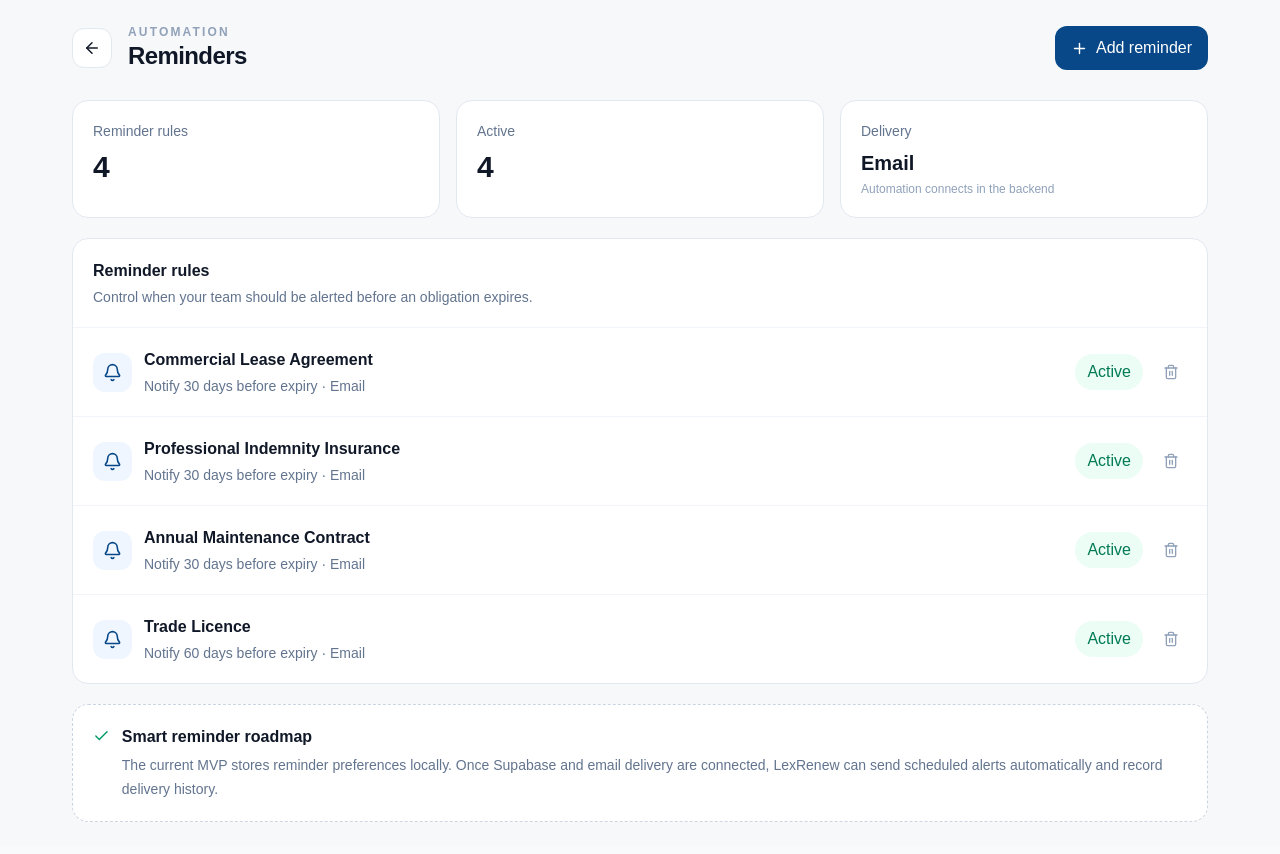
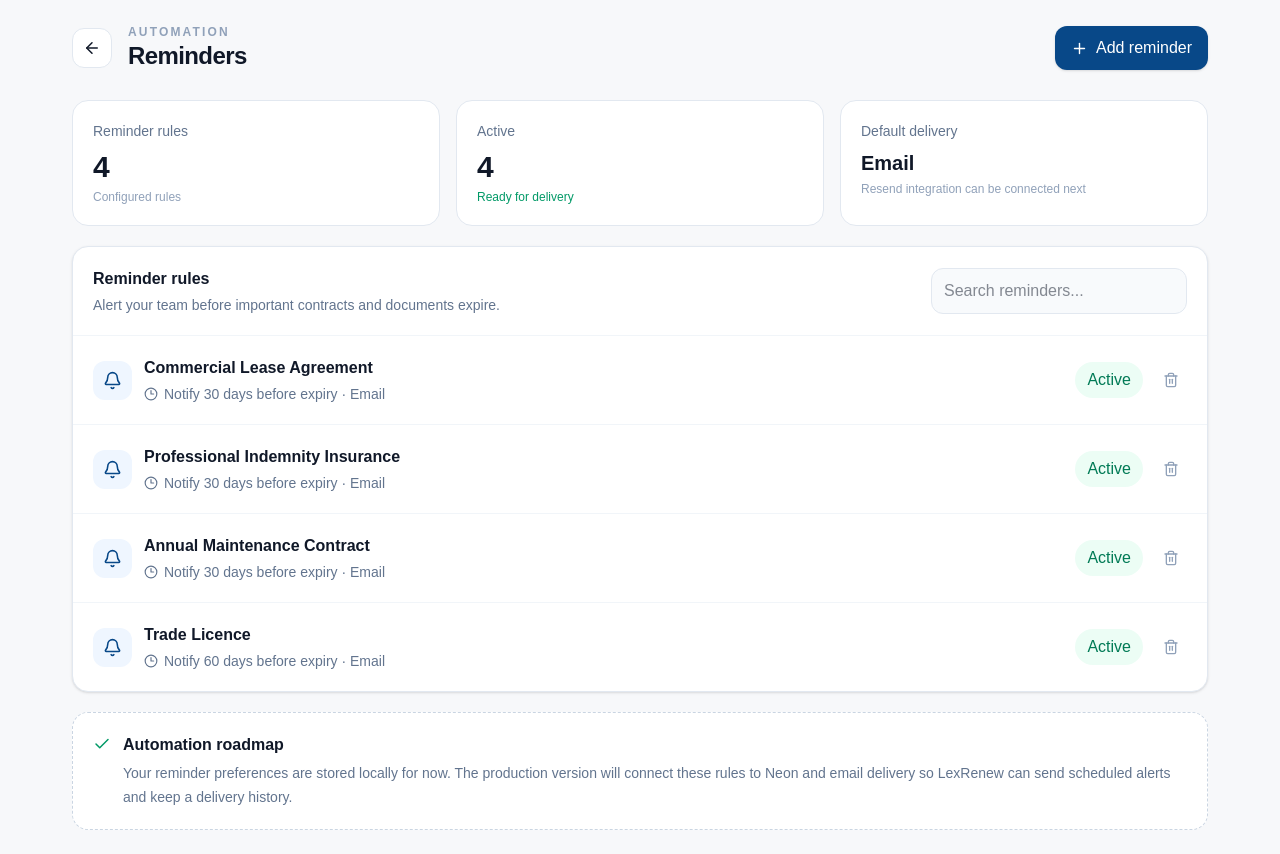
Before and after one commit to thasleenanasreen242-cmd/lexrenew, a Next.js app: page /reminders in a window 1280 px wide. Built offline with nearby package versions, Linux system fonts and the light colour scheme.

Commit message:
Improve reminders UX and remove outdated backend wording

```diff
--- a/app/reminders/page.tsx
+++ b/app/reminders/page.tsx
@@ -1,7 +1,7 @@
 'use client'
 
 import { useEffect, useMemo, useState } from 'react'
-import { ArrowLeft, Bell, Check, Plus, Trash2, X } from 'lucide-react'
+import { ArrowLeft, Bell, Check, Plus, Trash2, X, Clock3 } from 'lucide-react'
 import Link from 'next/link'
 
 type Reminder = { id: string; obligation: string; daysBefore: number; channel: 'Email'; enabled: boolean }
@@ -16,22 +16,50 @@ const defaults: Reminder[] = [
 export default function RemindersPage() {
   const [reminders, setReminders] = useState<Reminder[]>(defaults)
   const [showForm, setShowForm] = useState(false)
-  useEffect(() => { const saved = localStorage.getItem('lexrenew-reminders'); if (saved) setReminders(JSON.parse(saved)) }, [])
+  const [search, setSearch] = useState('')
+
+  useEffect(() => {
+    const saved = localStorage.getItem('lexrenew-reminders')
+    if (saved) {
+      try { setReminders(JSON.parse(saved)) } catch { localStorage.removeItem('lexrenew-reminders') }
+    }
+  }, [])
   useEffect(() => { localStorage.setItem('lexrenew-reminders', JSON.stringify(reminders)) }, [reminders])
+
   const enabled = useMemo(() => reminders.filter(r => r.enabled).length, [reminders])
+  const filtered = useMemo(() => reminders.filter(r => r.obligation.toLowerCase().includes(search.toLowerCase())), [reminders, search])
 
   function addReminder(e: React.FormEvent<HTMLFormElement>) {
-    e.preventDefault(); const form = new FormData(e.currentTarget)
-    const obligation = String(form.get('obligation') || '')
+    e.preventDefault()
+    const form = new FormData(e.currentTarget)
+    const obligation = String(form.get('obligation') || '').trim()
     if (!obligation) return
     setReminders(r => [{ id: crypto.randomUUID(), obligation, daysBefore: Number(form.get('daysBefore')), channel: 'Email', enabled: true }, ...r])
     setShowForm(false)
+    e.currentTarget.reset()
   }
 
-  return <main className="min-h-screen bg-[#f7f8fa] text-[#101828]"><div className="mx-auto max-w-[1200px] px-5 py-6 lg:px-8">
-    <header className="mb-7 flex items-center justify-between"><div className="flex items-center gap-4"><Link href="/" className="rounded-xl border border-slate-200 bg-white p-2.5"><ArrowLeft size={18}/></Link><div><p className="text-xs font-semibold uppercase tracking-[0.18em] text-slate-400">Automation</p><h1 className="text-2xl font-semibold tracking-tight">Reminders</h1></div></div><button onClick={() => setShowForm(true)} className="flex items-center gap-2 rounded-xl bg-[#084888] px-4 py-2.5 text-sm font-semibold text-white"><Plus size={17}/> Add reminder</button></header>
-    <section className="mb-5 grid gap-4 md:grid-cols-3"><div className="rounded-2xl border border-slate-200 bg-white p-5"><p className="text-sm text-slate-500">Reminder rules</p><p className="mt-2 text-3xl font-semibold">{reminders.length}</p></div><div className="rounded-2xl border border-slate-200 bg-white p-5"><p className="text-sm text-slate-500">Active</p><p className="mt-2 text-3xl font-semibold">{enabled}</p></div><div className="rounded-2xl border border-slate-200 bg-white p-5"><p className="text-sm text-slate-500">Delivery</p><p className="mt-2 text-xl font-semibold">Email</p><p className="mt-1 text-xs text-slate-400">Automation connects in the backend</p></div></section>
-    <section className="rounded-2xl border border-slate-200 bg-white"><div className="border-b border-slate-100 p-5"><h2 className="font-semibold">Reminder rules</h2><p className="mt-1 text-sm text-slate-500">Control when your team should be alerted before an obligation expires.</p></div><div className="divide-y divide-slate-100">{reminders.map(r => <div key={r.id} className="flex flex-col gap-4 p-5 sm:flex-row sm:items-center sm:justify-between"><div className="flex items-center gap-3"><div className={`rounded-xl p-2.5 ${r.enabled ? 'bg-blue-50 text-[#084888]' : 'bg-slate-100 text-slate-400'}`}><Bell size={19}/></div><div><p className="font-semibold">{r.obligation}</p><p className="mt-1 text-sm text-slate-500">Notify {r.daysBefore} days before expiry · {r.channel}</p></div></div><div className="flex items-center gap-3"><button onClick={() => setReminders(rs => rs.map(x => x.id === r.id ? {...x, enabled: !x.enabled} : x))} className={`rounded-full px-3 py-1.5 text-xs font-semibold ${r.enabled ? 'bg-emerald-50 text-emerald-700' : 'bg-slate-100 text-slate-500'}`}>{r.enabled ? 'Active' : 'Paused'}</button><button onClick={() => setReminders(rs => rs.filter(x => x.id !== r.id))} className="rounded-lg p-2 text-slate-400 hover:bg-red-50 hover:text-red-600"><Trash2 size={16}/></button></div></div>)}{!reminders.length && <div className="p-12 text-center text-sm text-slate-500">No reminder rules yet.</div>}</div></section>
-    <div className="mt-5 rounded-2xl border border-dashed border-slate-300 bg-white p-5"><div className="flex gap-3"><Check className="mt-0.5 text-emerald-600" size={18}/><div><p className="font-semibold">Smart reminder roadmap</p><p className="mt-1 text-sm leading-6 text-slate-500">The current MVP stores reminder preferences locally. Once Supabase and email delivery are connected, LexRenew can send scheduled alerts automatically and record delivery history.</p></div></div></div>
-  </div>{showForm && <div className="fixed inset-0 z-50 flex items-center justify-center bg-slate-900/35 p-4"><form onSubmit={addReminder} className="w-full max-w-lg rounded-2xl bg-white p-6 shadow-2xl"><div className="mb-5 flex items-center justify-between"><div><h2 className="text-xl font-semibold">Add reminder</h2><p className="mt-1 text-sm text-slate-500">Create an alert rule for an obligation.</p></div><button type="button" onClick={() => setShowForm(false)}><X size={20}/></button></div><label className="block text-sm font-medium">Obligation<input name="obligation" required placeholder="e.g. Trade Licence" className="mt-1.5 w-full rounded-xl border border-slate-200 px-3 py-2.5"/></label><label className="mt-4 block text-sm font-medium">Notify before expiry<select name="daysBefore" className="mt-1.5 w-full rounded-xl border border-slate-200 bg-white px-3 py-2.5"><option value="90">90 days</option><option value="60">60 days</option><option value="30">30 days</option><option value="15">15 days</option><option value="7">7 days</option></select></label><div className="mt-6 flex justify-end gap-2"><button type="button" onClick={() => setShowForm(false)} className="rounded-xl px-4 py-2.5 text-sm font-semibold text-slate-600">Cancel</button><button className="rounded-xl bg-[#084888] px-5 py-2.5 text-sm font-semibold text-white">Add reminder</button></div></form></div>}</main>
+  return <main className="min-h-screen bg-[#f7f8fa] text-[#101828]">
+    <div className="mx-auto max-w-[1200px] px-5 py-6 lg:px-8">
+      <header className="mb-7 flex flex-col gap-4 sm:flex-row sm:items-center sm:justify-between">
+        <div className="flex items-center gap-4"><Link href="/" className="rounded-xl border border-slate-200 bg-white p-2.5"><ArrowLeft size={18}/></Link><div><p className="text-xs font-semibold uppercase tracking-[0.18em] text-slate-400">Automation</p><h1 className="text-2xl font-semibold tracking-tight">Reminders</h1></div></div>
+        <button onClick={() => setShowForm(true)} className="flex items-center justify-center gap-2 rounded-xl bg-[#084888] px-4 py-2.5 text-sm font-semibold text-white shadow-sm"><Plus size={17}/> Add reminder</button>
+      </header>
+
+      <section className="mb-5 grid gap-4 md:grid-cols-3">
+        <div className="rounded-2xl border border-slate-200 bg-white p-5"><p className="text-sm text-slate-500">Reminder rules</p><p className="mt-2 text-3xl font-semibold">{reminders.length}</p><p className="mt-1 text-xs text-slate-400">Configured rules</p></div>
+        <div className="rounded-2xl border border-slate-200 bg-white p-5"><p className="text-sm text-slate-500">Active</p><p className="mt-2 text-3xl font-semibold">{enabled}</p><p className="mt-1 text-xs text-emerald-600">Ready for delivery</p></div>
+        <div className="rounded-2xl border border-slate-200 bg-white p-5"><p className="text-sm text-slate-500">Default delivery</p><p className="mt-2 text-xl font-semibold">Email</p><p className="mt-1 text-xs text-slate-400">Resend integration can be connected next</p></div>
+      </section>
+
+      <section className="overflow-hidden rounded-2xl border border-slate-200 bg-white shadow-sm">
+        <div className="flex flex-col gap-4 border-b border-slate-100 p-5 sm:flex-row sm:items-center sm:justify-between"><div><h2 className="font-semibold">Reminder rules</h2><p className="mt-1 text-sm text-slate-500">Alert your team before important contracts and documents expire.</p></div><input value={search} onChange={e => setSearch(e.target.value)} placeholder="Search reminders..." className="w-full rounded-xl border border-slate-200 bg-slate-50 px-3 py-2.5 text-sm outline-none focus:border-[#084888] sm:w-64"/></div>
+        <div className="divide-y divide-slate-100">{filtered.map(r => <div key={r.id} className="flex flex-col gap-4 p-5 transition hover:bg-slate-50/60 sm:flex-row sm:items-center sm:justify-between"><div className="flex min-w-0 items-center gap-3"><div className={`rounded-xl p-2.5 ${r.enabled ? 'bg-blue-50 text-[#084888]' : 'bg-slate-100 text-slate-400'}`}><Bell size={19}/></div><div className="min-w-0"><p className="truncate font-semibold">{r.obligation}</p><p className="mt-1 flex items-center gap-1.5 text-sm text-slate-500"><Clock3 size={14}/> Notify {r.daysBefore} days before expiry · {r.channel}</p></div></div><div className="flex items-center gap-3"><button onClick={() => setReminders(rs => rs.map(x => x.id === r.id ? {...x, enabled: !x.enabled} : x))} className={`rounded-full px-3 py-1.5 text-xs font-semibold ${r.enabled ? 'bg-emerald-50 text-emerald-700' : 'bg-slate-100 text-slate-500'}`}>{r.enabled ? 'Active' : 'Paused'}</button><button aria-label={`Delete ${r.obligation}`} onClick={() => setReminders(rs => rs.filter(x => x.id !== r.id))} className="rounded-lg p-2 text-slate-400 hover:bg-red-50 hover:text-red-600"><Trash2 size={16}/></button></div></div>)}{!filtered.length && <div className="p-12 text-center text-sm text-slate-500">No reminders match your search.</div>}</div>
+      </section>
+
+      <div className="mt-5 rounded-2xl border border-dashed border-slate-300 bg-white p-5"><div className="flex gap-3"><Check className="mt-0.5 shrink-0 text-emerald-600" size={18}/><div><p className="font-semibold">Automation roadmap</p><p className="mt-1 text-sm leading-6 text-slate-500">Your reminder preferences are stored locally for now. The production version will connect these rules to Neon and email delivery so LexRenew can send scheduled alerts and keep a delivery history.</p></div></div></div>
+    </div>
+
+    {showForm && <div className="fixed inset-0 z-50 flex items-center justify-center bg-slate-900/35 p-4"><form onSubmit={addReminder} className="w-full max-w-lg rounded-2xl bg-white p-6 shadow-2xl"><div className="mb-5 flex items-center justify-between"><div><h2 className="text-xl font-semibold">Add reminder</h2><p className="mt-1 text-sm text-slate-500">Create an alert rule for an obligation.</p></div><button type="button" aria-label="Close" onClick={() => setShowForm(false)}><X size={20}/></button></div><label className="block text-sm font-medium">Obligation<input name="obligation" required placeholder="e.g. Trade Licence" className="mt-1.5 w-full rounded-xl border border-slate-200 px-3 py-2.5 outline-none focus:border-[#084888]"/></label><label className="mt-4 block text-sm font-medium">Notify before expiry<select name="daysBefore" className="mt-1.5 w-full rounded-xl border border-slate-200 bg-white px-3 py-2.5"><option value="90">90 days</option><option value="60">60 days</option><option value="30">30 days</option><option value="15">15 days</option><option value="7">7 days</option></select></label><div className="mt-6 flex justify-end gap-2"><button type="button" onClick={() => setShowForm(false)} className="rounded-xl px-4 py-2.5 text-sm font-semibold text-slate-600">Cancel</button><button className="rounded-xl bg-[#084888] px-5 py-2.5 text-sm font-semibold text-white">Add reminder</button></div></form></div>}
+  </main>
 }
```
